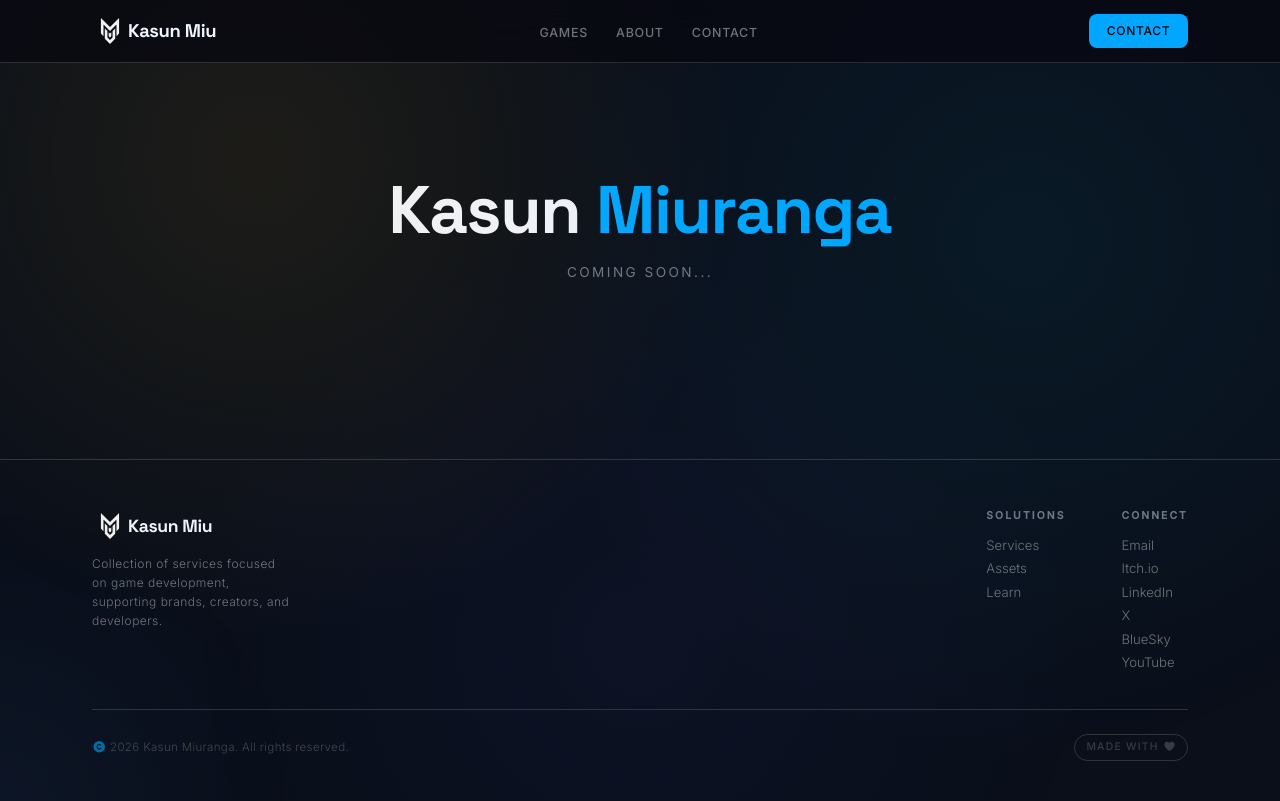
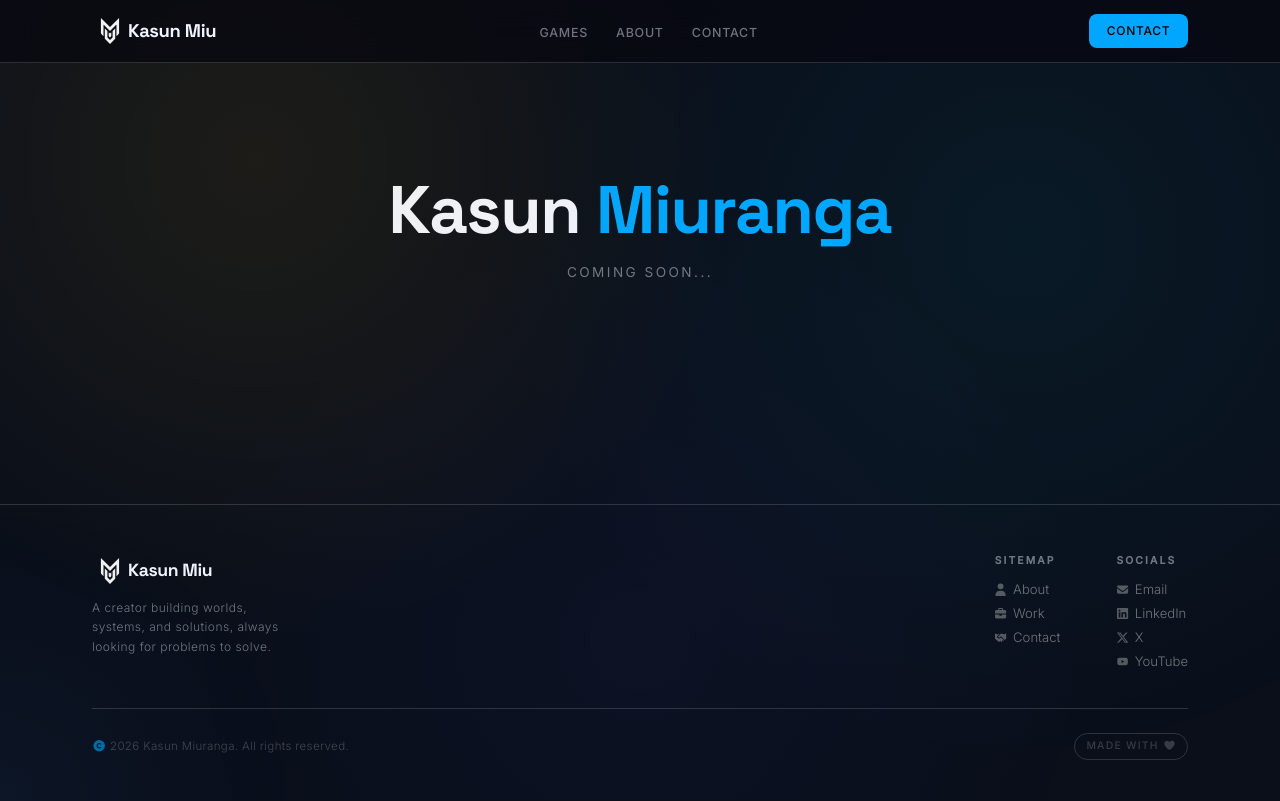
Before and after one commit to kasunmiu/kasunmiu.github.io, a Next.js app: page / in a window 1280 px wide. Built offline with nearby package versions, Linux system fonts and the light colour scheme.

Commit message:
update footer

```diff
--- a/components/Footer/Footer.jsx
+++ b/components/Footer/Footer.jsx
@@ -1,27 +1,26 @@
 import styles from './Footer.module.css';
 import Image from 'next/image';
 import { FontAwesomeIcon } from '@fortawesome/react-fontawesome';
-import { faCopyright, faHeart } from '@fortawesome/free-solid-svg-icons';
+import { faCopyright, faHeart, faUser, faBriefcase, faEnvelope, faHandsBound, faHandshake } from '@fortawesome/free-solid-svg-icons';
+import { faLinkedin, faXTwitter, faYoutube } from '@fortawesome/free-brands-svg-icons';
 
 // ─── Edit footer columns here ──────────────────
 const columns = [
   {
-    title: 'Solutions',
+    title: 'Sitemap',
     links: [
-      { label: 'Services', href: 'https://services.yoogameart.com' },
-      { label: 'Assets', href: 'https://assets.yoogameart.com' },
-      { label: 'Learn', href: 'https://learn.yoogameart.com' },
+      { label: 'About',   href: '#about',    icon: faUser },
+      { label: 'Work',    href: '#work',     icon: faBriefcase },
+      { label: 'Contact', href: '#contact',  icon: faHandshake },
     ],
   },
   {
-    title: 'Connect',
+    title: 'Socials',
     links: [
-      { label: 'Email', href: 'mailto:yoogameart@gmail.com' },
-      { label: 'Itch.io', href: 'https://yoogameart.itch.io/' },
-      { label: 'LinkedIn', href: 'https://www.linkedin.com/company/yoogameart' },
-      { label: 'X', href: 'https://x.com/YooGameArt' },
-      { label: 'BlueSky', href: 'https://bsky.app/profile/yoogameart.bsky.social' },
-      { label: 'YouTube', href: 'https://www.youtube.com/@YooGameArt' },
+      { label: 'Email',    href: 'mailto:kasunmiu@gmail.com',              icon: faEnvelope },
+      { label: 'LinkedIn', href: 'https://www.linkedin.com/kasun-miuranga', icon: faLinkedin },
+      { label: 'X',        href: 'https://x.com/KasunMiu',                 icon: faXTwitter },
+      { label: 'YouTube',  href: 'https://www.youtube.com/@KasunMiu',      icon: faYoutube },
     ],
   },
 ];
@@ -51,7 +50,7 @@ export default function Footer() {
             </div>
 
             <p className={styles.tagline}>
-              Collection of services focused on game development, supporting brands, creators, and developers.
+              A creator building worlds, systems, and solutions, always looking for problems to solve.
             </p>
           </div>
 
@@ -67,6 +66,7 @@ export default function Footer() {
                     rel={link.href.startsWith('http') ? 'noopener noreferrer' : undefined}
                     className={styles.colLink}
                   >
+                    <FontAwesomeIcon icon={link.icon} className={styles.linkIcon} />
                     {link.label}
                   </a>
                 ))}
@@ -81,7 +81,7 @@ export default function Footer() {
         {/* Bottom: copyright + badge */}
         <div className={styles.bottom}>
           <p className={styles.copy}>
-            <span className={styles.accentDot}>  <FontAwesomeIcon icon={faCopyright} /></span> {year} Kasun Miuranga.
+            <span className={styles.accentDot}><FontAwesomeIcon icon={faCopyright} /></span> {year} Kasun Miuranga.
             All rights reserved.
           </p>
           <span className={styles.badge}>Made with <FontAwesomeIcon icon={faHeart} /></span>
--- a/components/Footer/Footer.module.css
+++ b/components/Footer/Footer.module.css
@@ -89,6 +89,12 @@
   color: var(--color-accent);
 }
 
+.linkIcon {
+  width: 0.85em;
+  margin-right: 0.45rem;
+  opacity: 0.75;
+}
+
 /* Divider */
 .divider {
   width: 100%;
--- a/package.json
+++ b/package.json
@@ -10,6 +10,7 @@
   },
   "dependencies": {
     "@fortawesome/fontawesome-svg-core": "^7.2.0",
+    "@fortawesome/free-brands-svg-icons": "^7.2.0",
     "@fortawesome/free-solid-svg-icons": "^7.2.0",
     "@fortawesome/react-fontawesome": "^3.3.0",
     "next": "^14.2.0",
```
Also changed, not shown: 1 other file (tests, documents, lock files or other folders).
